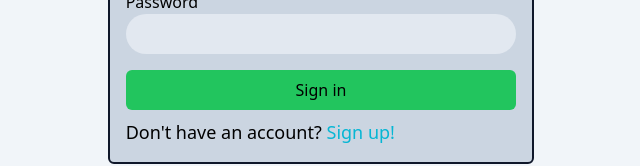
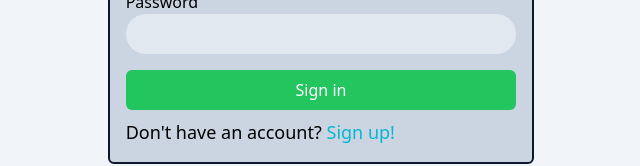
Before and after one commit to Floriian/crmfrontend, a React (Vite) app: page /auth/sign-in in a window 1280 px wide. Shown: the part 394-560 px from the top of the page, without its empty margins (319-959 px from the left). Built offline with nearby package versions, Linux system fonts and the light colour scheme.

Commit message:
fix button.

```diff
--- a/src/components/Form/Button.tsx
+++ b/src/components/Form/Button.tsx
@@ -18,7 +18,7 @@ export function Button({
   const buttonClass = classNames({
     'bg-red-500 hover:bg-red-700': variant === 'danger',
     'bg-orange-500 hover:bg-orange-800': variant === 'warning',
-    'bg-green-500 hover:bg-green-500': variant === 'confirm',
+    'bg-green-500 hover:bg-green-500 text-white': variant === 'confirm',
     'bg-cyan-500 hover:bg-cyan-500': variant === 'base',
     'bg-gray-500': disabled,
   });
```
